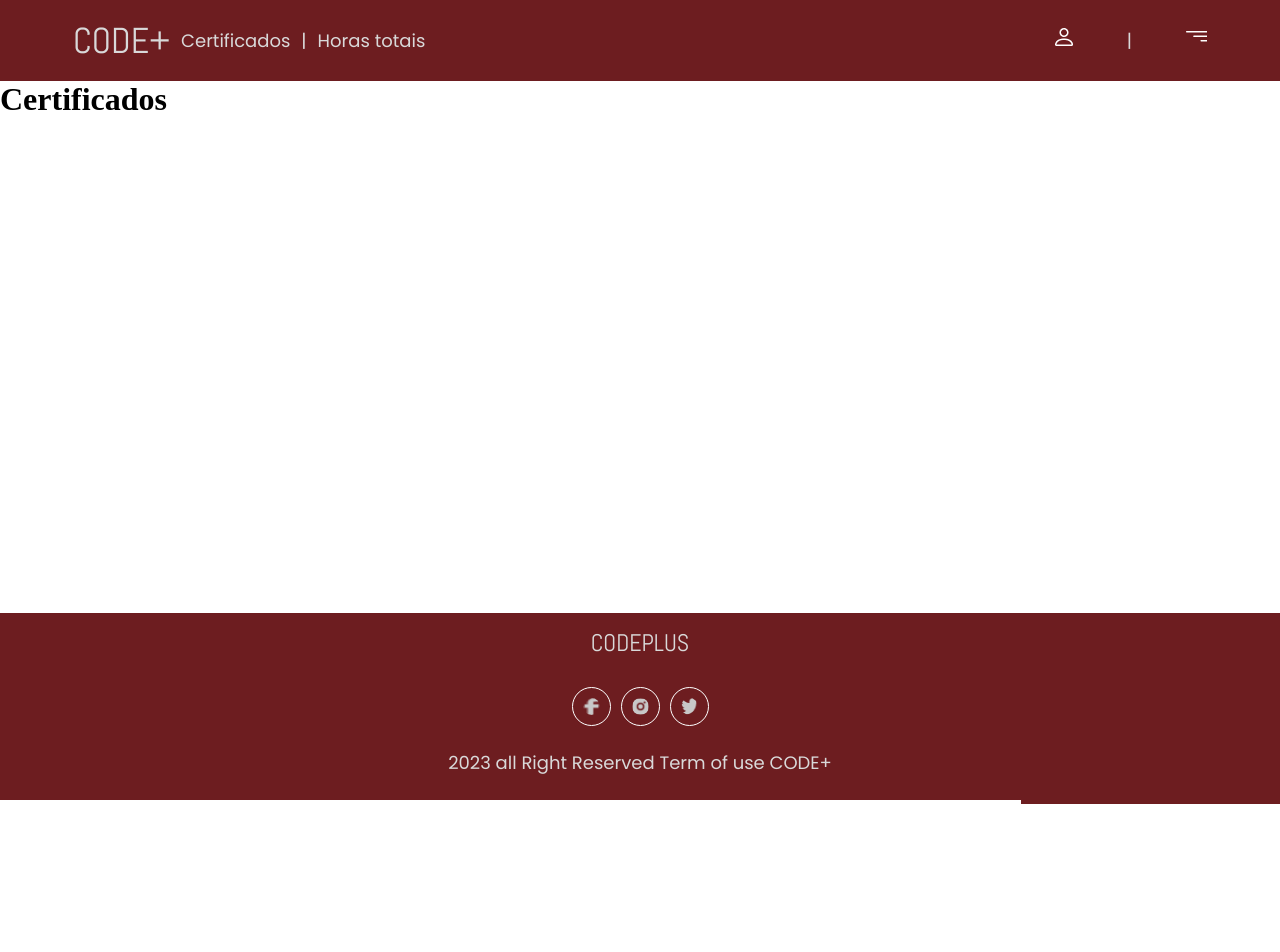
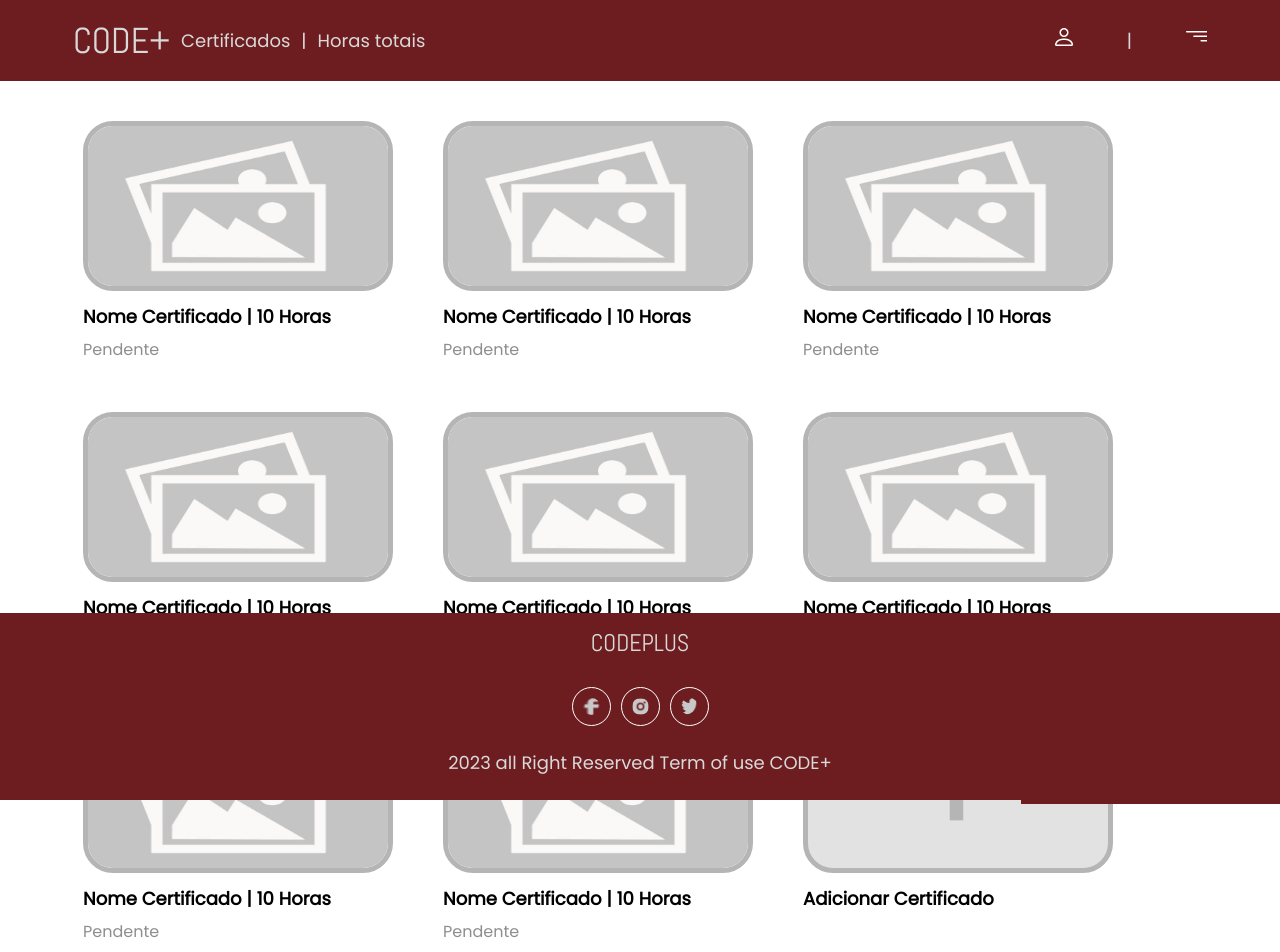
Before and after one commit to GabrielSoaresGomes/sistema-horas-complementares, a React (Create React App) app in the folder frontend/: page /certificados in a window 1280 px wide. Shown: the top 952 px of the page. Before the commit the page ends 800 px from the top, so only its background shows below. Built offline with nearby package versions, Linux system fonts and the light colour scheme.

Commit message:
Criando os cards de certificados

```diff
--- a/frontend/src/Router.js
+++ b/frontend/src/Router.js
@@ -1,5 +1,6 @@
 import {BrowserRouter, Routes, Route} from 'react-router-dom';
 import Home from "./pages/Home/Home";
+import Certificados from './pages/Certificados/Certificados';
 
 const Router = ({navbar, footer}) => {
     return (
@@ -7,7 +8,7 @@ const Router = ({navbar, footer}) => {
                 {navbar}
                     <Routes>
                         <Route path={'/'} element={<Home />}/>
-                        <Route path={'/certificados'} element={<h1>Certificados</h1>}/>
+                        <Route path={'/certificados'} element={<Certificados />}/>
                         <Route path={'/painel'} element={<h1>Horas Totais</h1>}/>
                         <Route path={'/alunos'} element={<h1>Alunos</h1>}/>
                         <Route path={'/atividades'} element={<h1>Atividades</h1>}/>
--- /dev/null
+++ b/frontend/src/components/Adcionar/Adicionar.js
@@ -0,0 +1,16 @@
+import './adicionar.css'
+
+import imagem  from '../../assets/img/+.png'
+
+const Adicionar = () => {
+    return (
+        <div className='Adicionar'>
+            <div className='Imagem'>
+            <img src={imagem} />
+            </div>
+            <p>Adicionar Certificado</p>
+        </div>
+    )
+}
+
+export default Adicionar
--- /dev/null
+++ b/frontend/src/components/Adcionar/adicionar.css
@@ -0,0 +1,40 @@
+@import url('https://fonts.googleapis.com/css2?family=Poppins&display=swap');
+@import url('https://fonts.googleapis.com/css2?family=Abel&display=swap');
+
+.Adicionar{
+
+    display: flex;
+    flex-direction: column;
+    margin-left: 50px;
+    margin-bottom: 50px;
+}
+.Adicionar .Imagem {
+    width: 300px;
+    height: 160px;
+    background-color: #E2E2E2;
+    border: 5px #B6B5B5 solid;
+    border-radius: 30px;
+    margin-bottom: 12px;
+    display: flex;
+    align-items: center;
+}
+
+.Adicionar .Imagem img {
+    max-width: 100%;
+    padding-left: 115px;
+
+}
+
+
+.Adicionar {
+    padding-bottom: 7px;
+    font-family: 'Poppins', sans-serif;
+    font-size: 18px;
+    font-weight: bold;
+
+}
+
+.Adicionar p {
+    padding-right: 5px;
+    color: black;
+}
--- /dev/null
+++ b/frontend/src/components/layout/Certificado/Certificado.js
@@ -0,0 +1,19 @@
+import './certificado.css'
+
+import imagem  from '../../../assets/img/placeholder.jpg';
+
+const Certificado = () => {
+    return (
+        <div className='Certificado'>
+            <img src={imagem} />
+            <div className='Dados'>
+                <p className='NomeCerificado'>Nome Certificado</p>
+                <p>|</p>
+                <p clAssName='Horas'>10 Horas</p>
+            </div>
+            <p>Pendente</p>
+        </div>
+    )
+}
+
+export default Certificado
--- /dev/null
+++ b/frontend/src/components/layout/Certificado/certificado.css
@@ -0,0 +1,38 @@
+@import url('https://fonts.googleapis.com/css2?family=Poppins&display=swap');
+@import url('https://fonts.googleapis.com/css2?family=Abel&display=swap');
+
+.Certificado{
+    display: flex;
+    flex-direction: column;
+    margin-left: 50px;
+    margin-bottom: 50px;
+}
+
+.Certificado img {
+    max-width: 100%;
+    width: 300px;
+    height: 160px;
+    border: 5px #B6B5B5 solid;
+    border-radius: 30px;
+    margin-bottom: 12px;
+}
+
+.Certificado .Dados {
+    display: flex;
+    flex-direction: row;
+    padding-bottom: 7px;
+    font-family: 'Poppins', sans-serif;
+    font-size: 18px;
+    font-weight: bold;
+
+}
+
+.Certificado .Dados p {
+    padding-right: 5px;
+    color: black;
+}
+
+.Certificado p {
+    font-family: 'Poppins', sans-serif;
+    color: rgba(30, 30, 30, 50%);
+}
--- /dev/null
+++ b/frontend/src/pages/Certificados/Certificados.js
@@ -0,0 +1,25 @@
+import './certificados.css'
+
+import Certificado from '../../components/layout/Certificado/Certificado';
+import Adicionar from '../../components/Adcionar/Adicionar';
+
+
+const Certificados = () => {
+
+    return (
+        <section>
+        <Certificado />
+        <Certificado />
+        <Certificado />
+        <Certificado />
+        <Certificado />
+        <Certificado />
+        <Certificado />
+        <Certificado />
+        <Adicionar />
+        </section>
+    );
+
+}
+
+export default Certificados;
--- /dev/null
+++ b/frontend/src/pages/Certificados/certificados.css
@@ -0,0 +1,7 @@
+section {
+    padding: 40px 33px;
+
+    display: flex;
+    flex-wrap: wrap;
+
+}
```
Also changed, not shown: frontend/src/assets/img/+.png (added), frontend/src/assets/img/placeholder.jpg (added).
